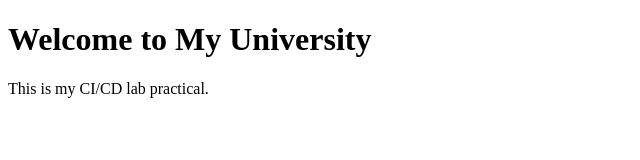
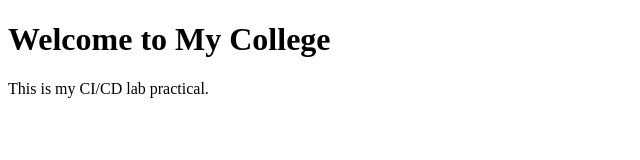
Before and after one commit to 2403a52264-debug/ci-cd, a plain HTML site: page index.html in a window 1280 px wide. Shown: the whole page, without its empty margins (0-640 px from the left). Drawn offline with Linux system fonts and the light colour scheme.

Commit message:
Change heading from 'University' to 'College'

```diff
--- a/index.html
+++ b/index.html
@@ -4,7 +4,7 @@
     <title>My College Website</title>
 </head>
 <body>
-    <h1>Welcome to My University</h1>
+    <h1>Welcome to My College</h1>
     <p>This is my CI/CD lab practical.</p>
 </body>
 </html>
```
